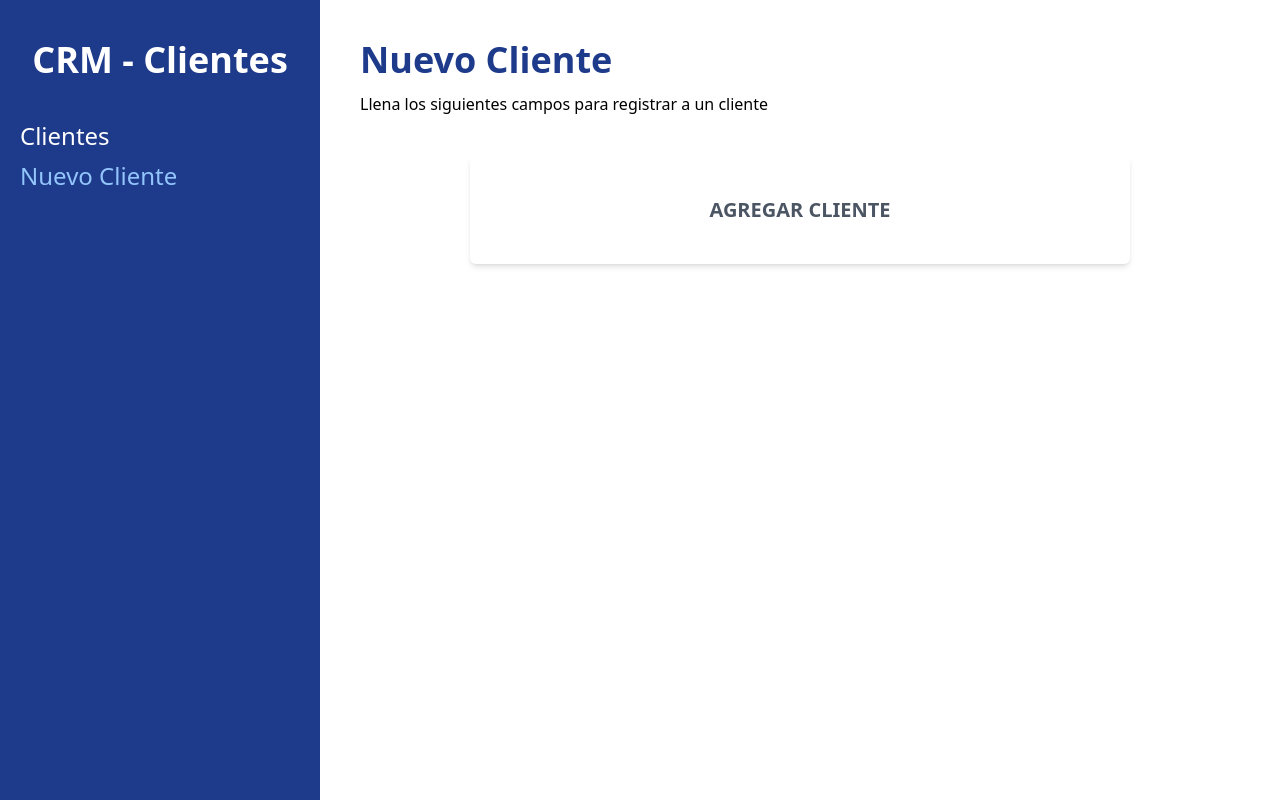
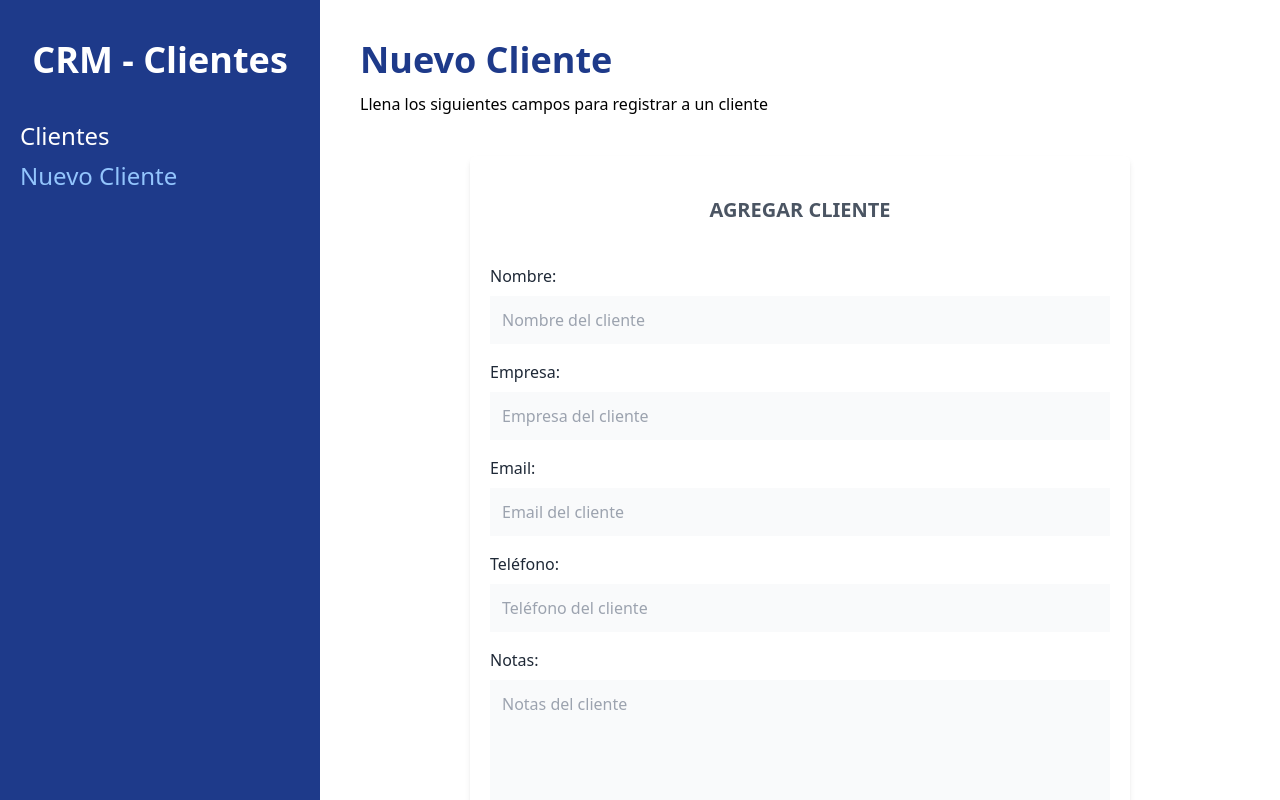
Before and after one commit to Jorki3/crm-react, a React (Vite) app: page /clientes/nuevo in a window 1280 px wide. Built offline with nearby package versions, Linux system fonts and the light colour scheme.

Commit message:
Agregando Formik y Yup,

```diff
--- a/package.json
+++ b/package.json
@@ -10,11 +10,13 @@
   },
   "dependencies": {
     "autoprefixer": "^10.4.11",
+    "formik": "^2.2.9",
     "postcss": "^8.4.16",
     "react": "^18.2.0",
     "react-dom": "^18.2.0",
     "react-router-dom": "^6.4.0",
-    "tailwindcss": "^3.1.8"
+    "tailwindcss": "^3.1.8",
+    "yup": "^0.32.11"
   },
   "devDependencies": {
     "@types/react": "^18.0.17",
--- a/src/components/Formulario.jsx
+++ b/src/components/Formulario.jsx
@@ -1,12 +1,94 @@
 import React from 'react'
+import { Formik, Form, Field } from 'formik'
 
 const Formulario = () => {
-  return (
-    <div className='bg-white mt-10 px-5 py-10 rounded-md shadow-md
+    return (
+        <div className='bg-white mt-10 px-5 py-10 rounded-md shadow-md
     md:w-3/4 mx-auto'>
-        <h1 className='text-gray-600 font-bold text-xl uppercase text-center'>Agregar Cliente</h1>
-    </div>
-  )
+            <h1 className='text-gray-600 font-bold text-xl uppercase text-center'>Agregar Cliente</h1>
+
+            <Formik>
+                <Form className='mt-10'>
+                    <div className='mb-4'>
+                        <label
+                            className='text-gray-800'
+                            htmlFor='nombre'
+                        >Nombre: </label>
+
+                        <Field
+                            id="nombre"
+                            type="text"
+                            className="mt-2 block w-full p-3 bg-gray-50"
+                            placeholder="Nombre del cliente"
+                        />
+                    </div>
+
+                    <div className='mb-4'>
+                        <label
+                            className='text-gray-800'
+                            htmlFor='empresa'
+                        >Empresa: </label>
+
+                        <Field
+                            id="empresa"
+                            type="text"
+                            className="mt-2 block w-full p-3 bg-gray-50"
+                            placeholder="Empresa del cliente"
+                        />
+                    </div>
+
+                    <div className='mb-4'>
+                        <label
+                            className='text-gray-800'
+                            htmlFor='email'
+                        >Email: </label>
+
+                        <Field
+                            id="email"
+                            type="email"
+                            className="mt-2 block w-full p-3 bg-gray-50"
+                            placeholder="Email del cliente"
+                        />
+                    </div>
+
+                    <div className='mb-4'>
+                        <label
+                            className='text-gray-800'
+                            htmlFor='telefono'
+                        >Teléfono: </label>
+
+                        <Field
+                            id="telefono"
+                            type="tel"
+                            className="mt-2 block w-full p-3 bg-gray-50"
+                            placeholder="Teléfono del cliente"
+                        />
+                    </div>
+
+                    <div className='mb-4'>
+                        <label
+                            className='text-gray-800'
+                            htmlFor='notas'
+                        >Notas: </label>
+
+                        <Field
+                            as="textarea"
+                            id="notas"
+                            type="text"
+                            className="mt-2 block w-full p-3 bg-gray-50 h-40"
+                            placeholder="Notas del cliente"
+                        />
+                    </div>
+
+                    <input
+                        type='submit'
+                        value="Agregar Cliente"
+                        className='mt-5 w-full bg-blue-800 p-3 text-white uppercase font-bold text-lg'
+                    />
+                </Form>
+            </Formik>
+        </div>
+    )
 }
 
 export default Formulario
--- a/src/layout/Layout.jsx
+++ b/src/layout/Layout.jsx
@@ -24,7 +24,7 @@
                 </nav>
             </div>
 
-            <div className="md:w-3/4 p-10">
+            <div className="md:w-3/4 p-10 md:h-screen overflow-scroll">
                 <Outlet />
             </div>
         </div>
```
Also changed, not shown: 1 other file (tests, documents, lock files or other folders).
